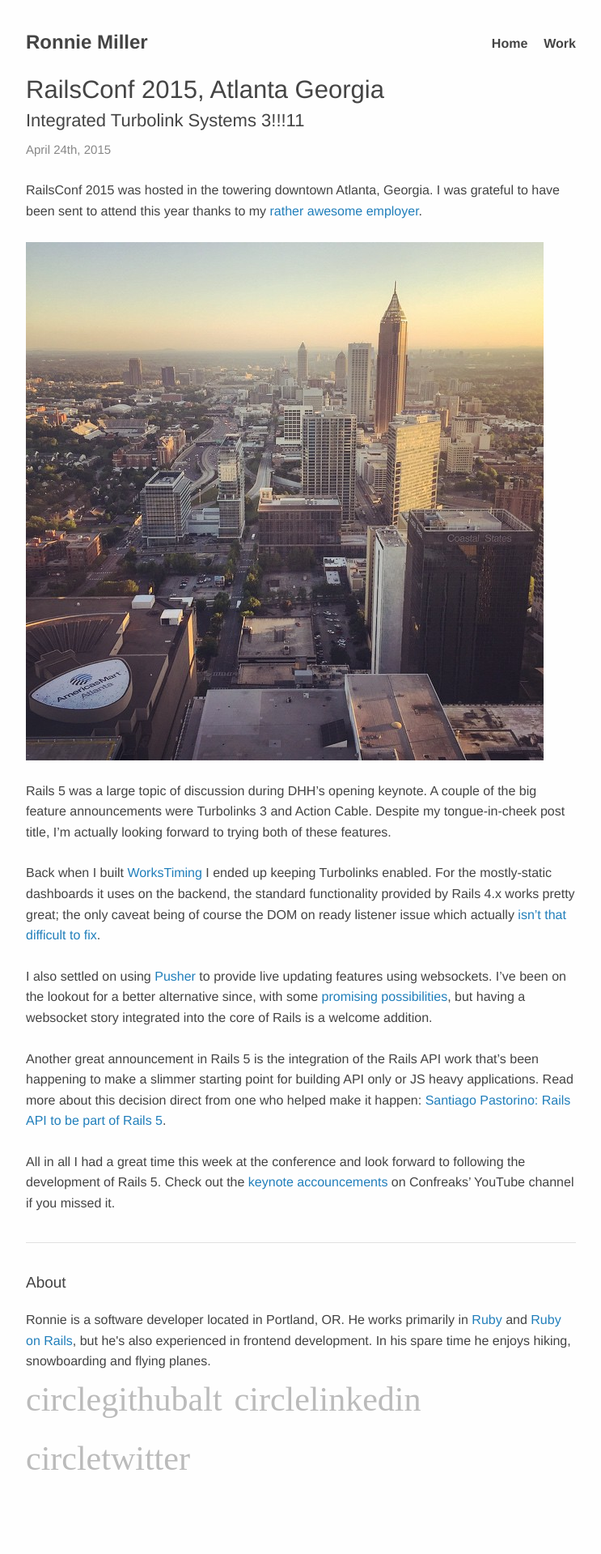
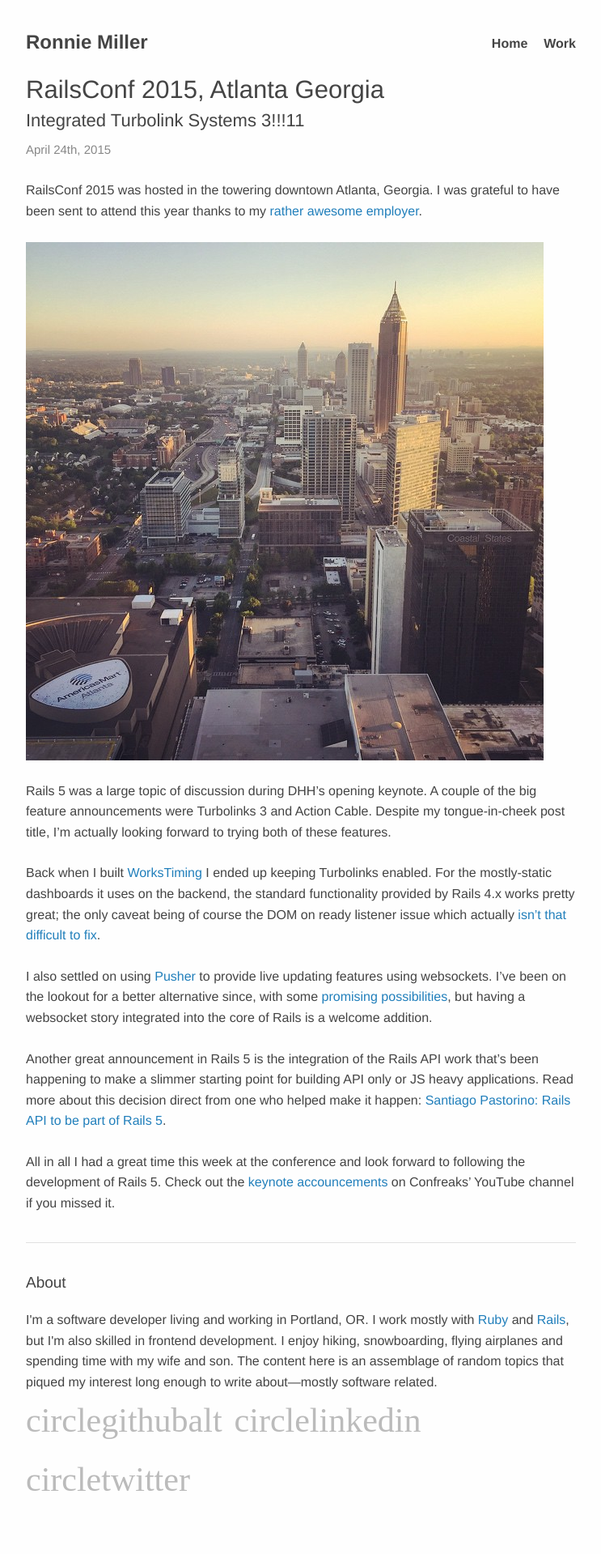
Before and after one commit to mlr/mlr.github.com, a Jekyll site: the page built from _posts/2015-04-24-rails-conf-2015.md, in a window 1280 px wide. Shown: the whole page at 81% size, without its empty margins (268-1011 px from the left). Built offline with Jekyll 4.4.1, drawn with Linux system fonts in a browser that asks for light colours; some web fonts are replaced; before the commit the page ends 1893 px from its top, so only the background shows below that.

Commit message:
Update about text and include on all pages not just blog posts

```diff
--- /dev/null
+++ b/_includes/about.html
@@ -0,0 +1,11 @@
+    <hr />
+    <h4 id="blog-about">About</h4>
+    <p>
+      I'm a software developer living and working in Portland, OR. I work mostly
+      with <a href="http://ruby-lang.org" title="Ruby Language">Ruby</a> and
+      <a href="http://rubyonrails.org" title="Ruby on Rails">Rails</a>, but I'm
+      also skilled in frontend development. I enjoy hiking, snowboarding,
+      flying airplanes and spending time with my wife and son. The content here
+      is an assemblage of random topics that piqued my interest long enough to
+      write about&mdash;mostly software related.
+    </p>
--- a/_layouts/blog.html
+++ b/_layouts/blog.html
@@ -20,14 +20,5 @@
       </div>
     </div>
 
-    <hr />
-
-    <h4 id="blog-about">About</h4>
-    <p>
-      Ronnie is a software developer located in Portland, OR.
-      He works primarily in <a href="http://ruby-lang.org">Ruby</a> and
-      <a href="http://rubyonrails.org">Ruby on Rails</a>, but he's also experienced
-      in frontend development. In his spare time he enjoys hiking, snowboarding and
-      flying planes.
-    </p>
+    {% include about.html %}
 {% include footer.html %}
--- a/_layouts/default.html
+++ b/_layouts/default.html
@@ -2,4 +2,5 @@
     <div id="content" class="page {{ page.name | split: '.' | first }}">
       {{ content }}
     </div>
+    {% include about.html %}
 {% include footer.html %}
```
Also changed, not shown: 11 other files.
